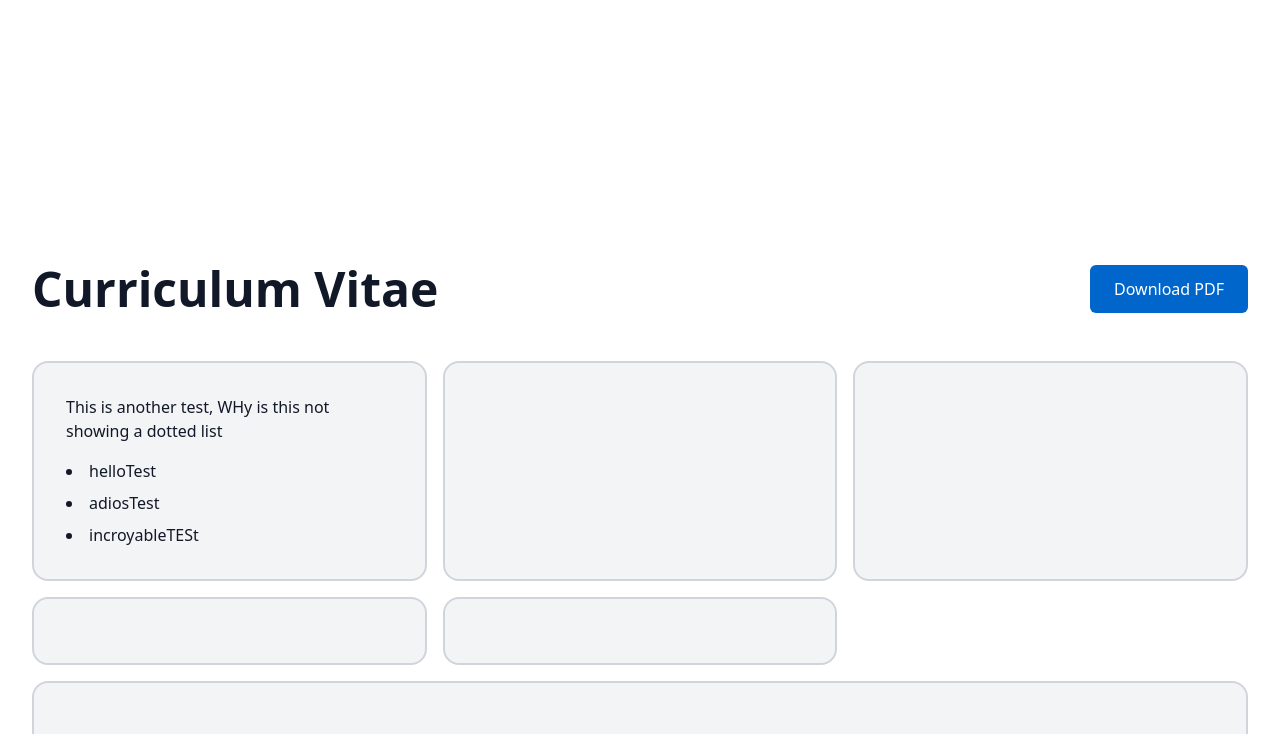
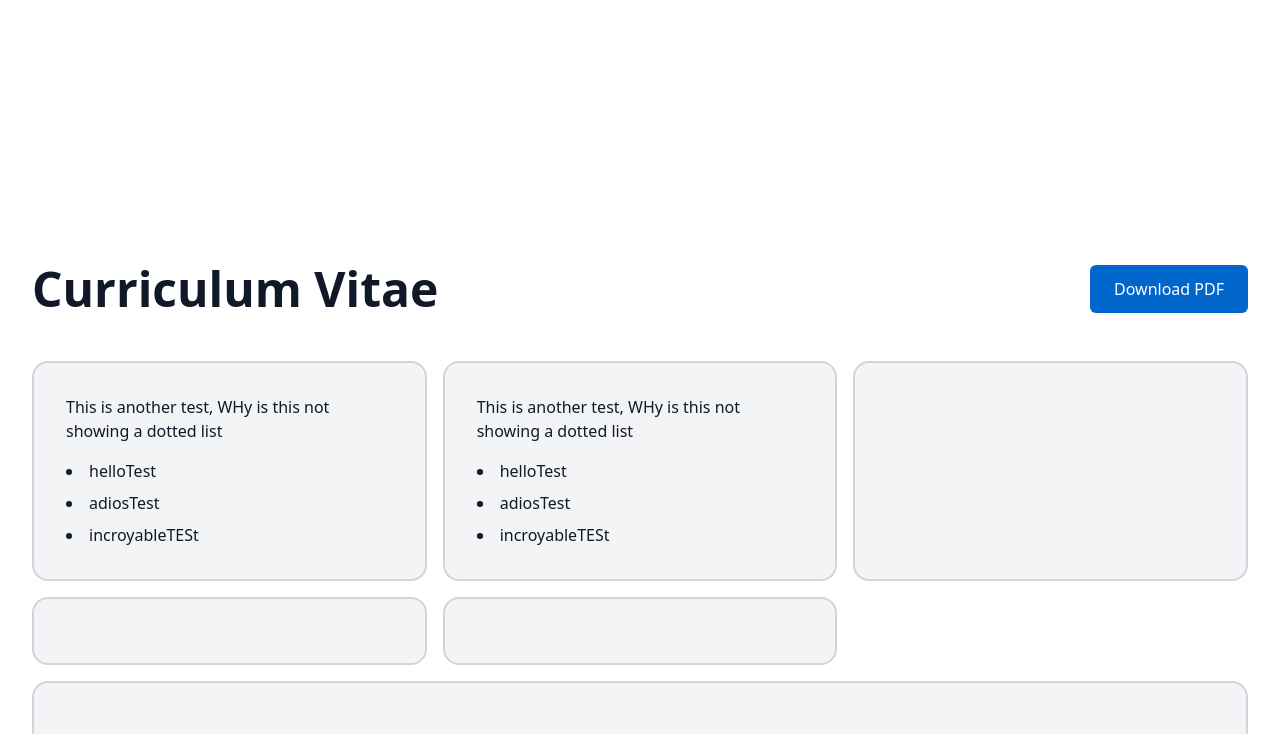
Before and after one commit to Camila-Rojas-Molina/cv, a website: page docs/index.html in a window 1280 px wide. Shown: the part 500-1234 px from the top of the page. Drawn offline with Linux system fonts and the light colour scheme.

Commit message:
additional

```diff
--- a/docs/index.html
+++ b/docs/index.html
@@ -57,6 +57,12 @@
 
                     <!-- Box 2 - Portrait image box -->
                     <div class="md:col-span-2 md:row-span-2 rounded-2xl border-2 border-gray-300 bg-gray-100 p-8 min-h-[300px]">
+                        <p class="mb-4">This is another test, WHy is this not showing a dotted list</p>
+                        <ul class="list-disc list-inside space-y-2 ml-4">
+                            <li>helloTest</li>
+                            <li>adiosTest</li>
+                            <li>incroyableTESt</li>
+                        </ul>
                     </div>
 
                     <!-- Box 3 - Tall right sidebar -->
```
